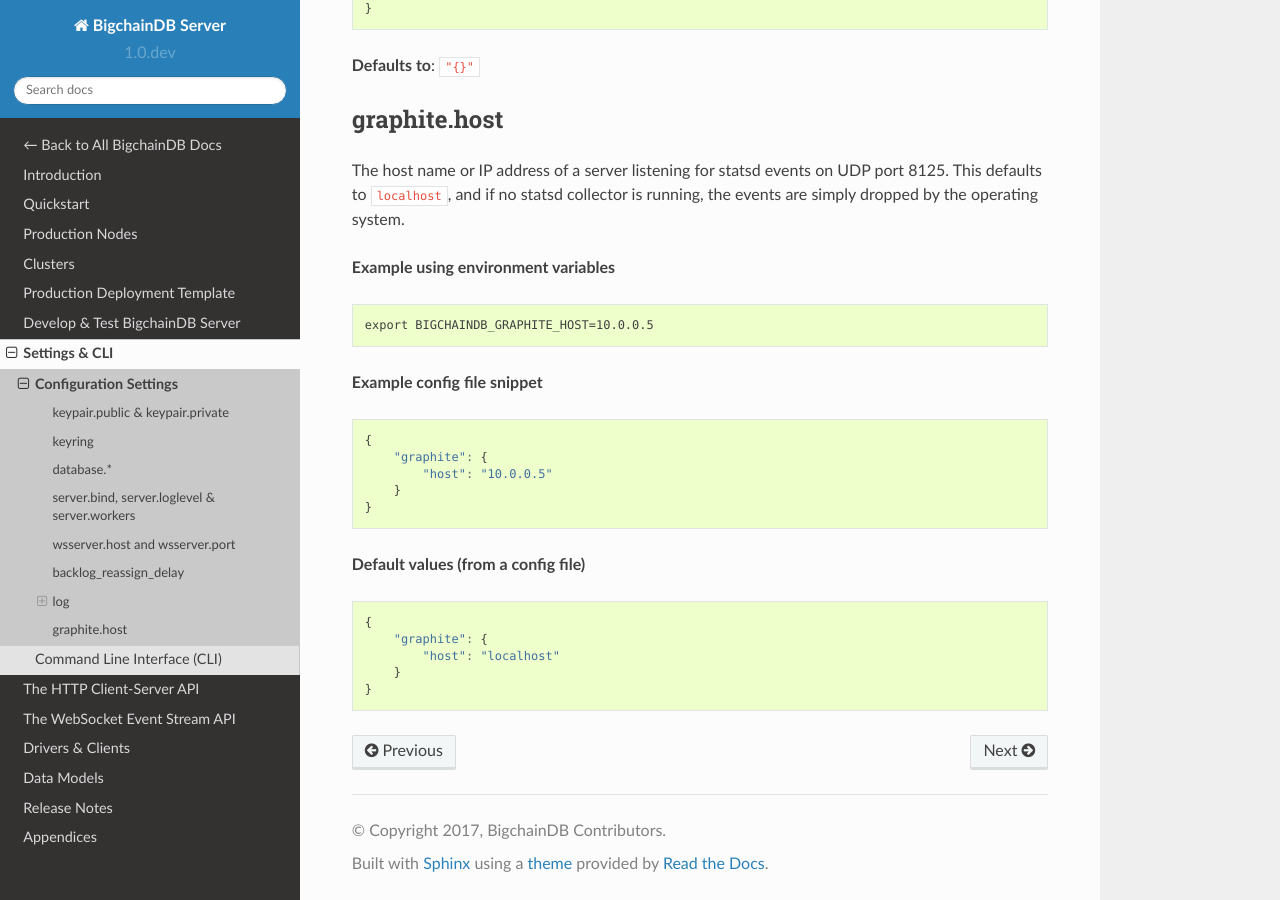
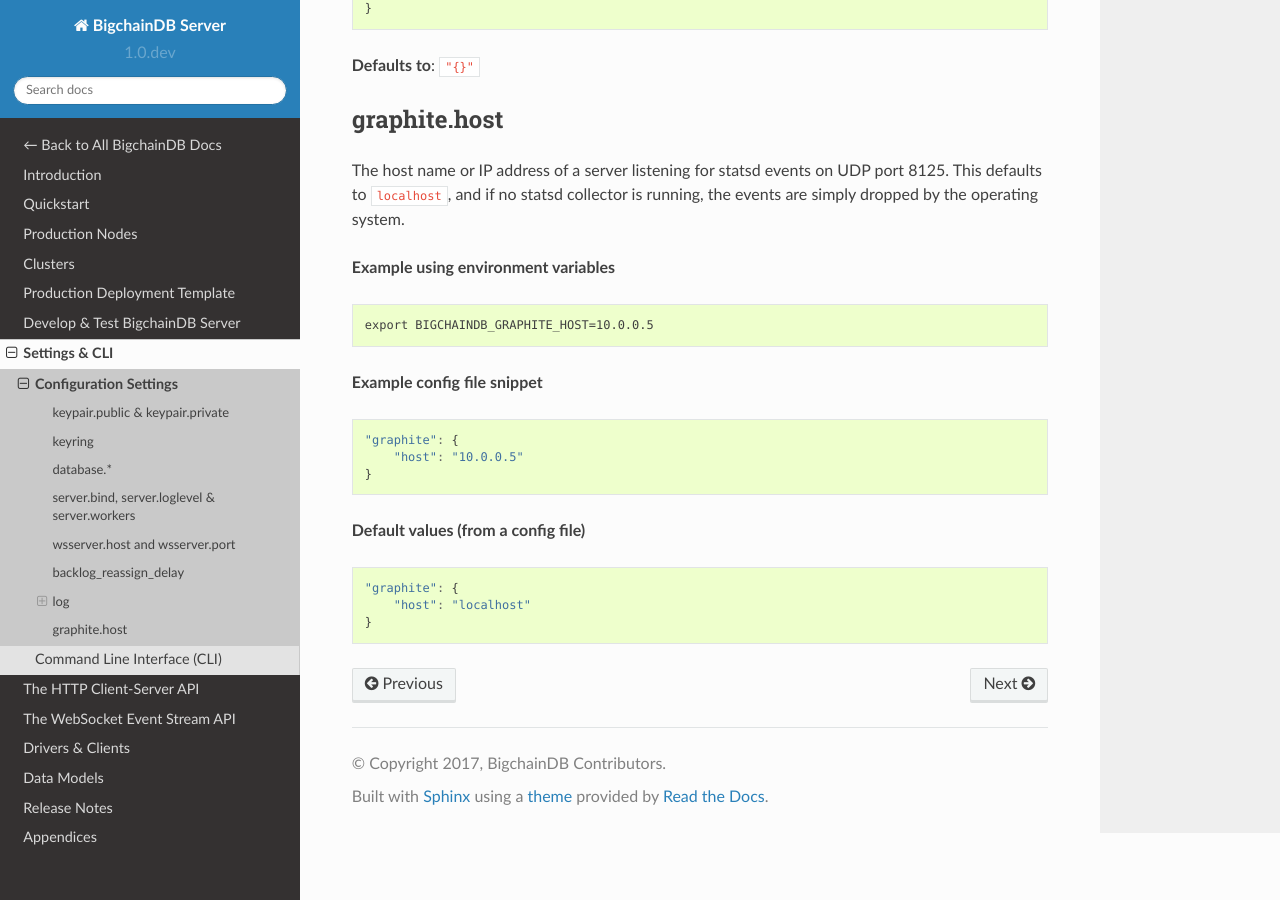
Before and after one commit to bigchaindb/bigchaindb, a Sphinx documentation site: the page built from docs/server/source/server-reference/configuration.md, in a window 1280 px wide and 900 px high, scrolled down 11063 px. Built offline with Sphinx 7.4.7 and the Read the Docs theme 2.0.0, drawn with Linux system fonts in a browser that asks for light colours; pages that are not in the unit, such as notebooks, are missing from menus.

````diff
--- a/docs/server/source/server-reference/configuration.md
+++ b/docs/server/source/server-reference/configuration.md
@@ -508,18 +508,14 @@ export BIGCHAINDB_GRAPHITE_HOST=10.0.0.5
 
 **Example config file snippet**
 ```js
-{
-    "graphite": {
-        "host": "10.0.0.5"
-    }
+"graphite": {
+    "host": "10.0.0.5"
 }
 ```
 
 **Default values (from a config file)**
 ```js
-{
-    "graphite": {
-        "host": "localhost"
-    }
+"graphite": {
+    "host": "localhost"
 }
 ```
````
